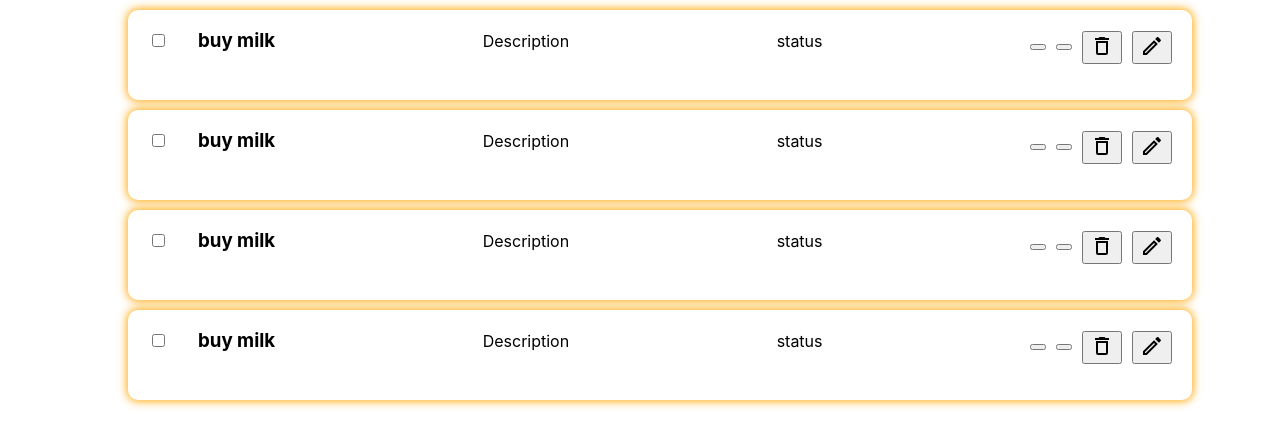
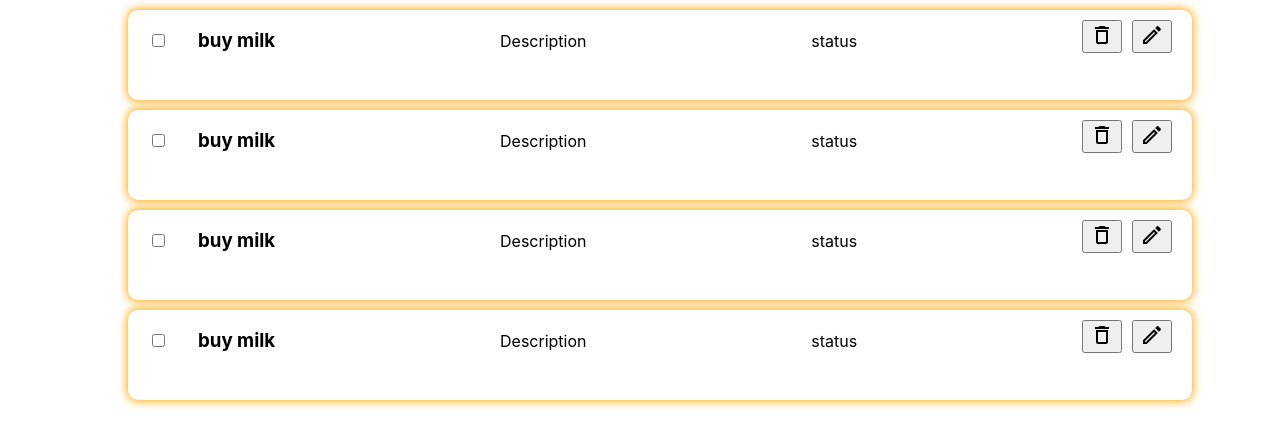
Before and after one commit to mahsaamini23/todoList, a React (Create React App) app: page / in a window 1280 px wide. Shown: the top 446 px of the page. Built offline with nearby package versions, Linux system fonts and the light colour scheme.

Commit message:
replace button tag to Button components

```diff
--- a/src/component/card/Card.jsx
+++ b/src/component/card/Card.jsx
@@ -17,10 +17,10 @@ const Card =()=>{
                     <p className="card_description">{todo.description}</p>
                     <p>status</p>
                     <div className="card_btn">
-                        <Button/>
-                        <Button/>
-                        <button className="btn_delete"><Delete/></button>
-                        <button className="btn_edit"><Edit/></button>
+                        <Button><Delete/></Button>
+                        <Button><Edit/></Button>
+                        {/* <button className="btn_delete"></button> */}
+                        {/* <button className="btn_edit"></button> */}
                     </div>
                 </div>
             ))}
```
